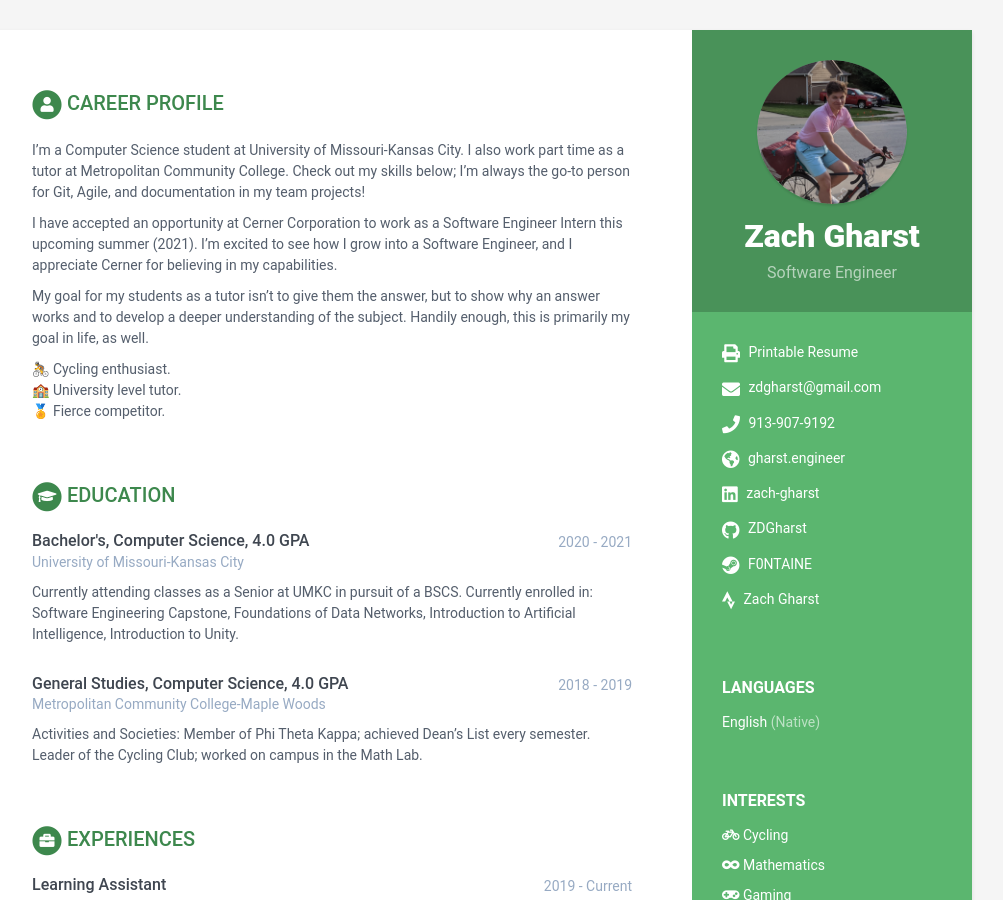
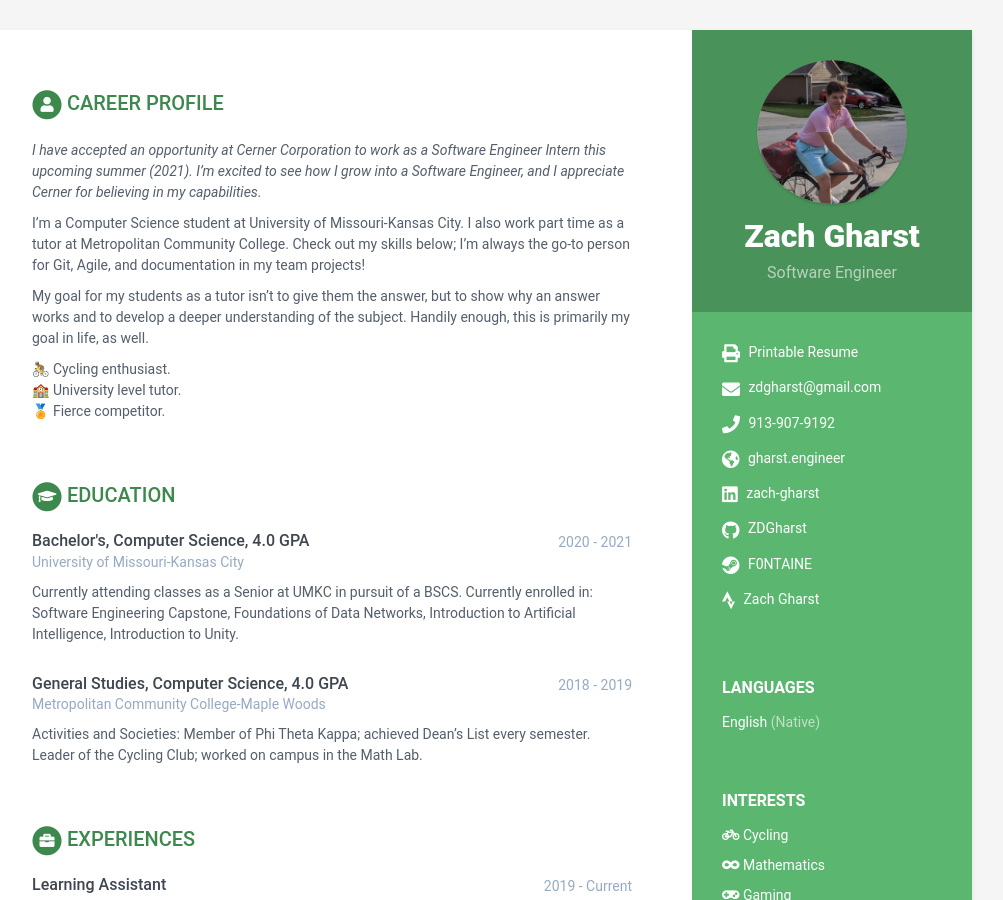
Before and after one commit to zachgharst/zachgharst.github.io, a Jekyll site: the page built from index.html, in a window 1280 px wide and 900 px high. Shown: the whole window, without its empty margins (168-1171 px from the left). Built offline with Jekyll 4.4.1, drawn with Linux system fonts in a browser that asks for light colours.

Commit message:
Format career profile

```diff
--- a/_data/data.yml
+++ b/_data/data.yml
@@ -61,9 +61,9 @@ sidebar:
 career-profile:
     title: Career Profile
     summary: |
+      *I have accepted an opportunity at Cerner Corporation to work as a Software Engineer Intern this upcoming summer (2021). I'm excited to see how I grow into a Software Engineer, and I appreciate Cerner for believing in my capabilities.*
+
       I'm a Computer Science student at University of Missouri-Kansas City. I also work part time as a tutor at Metropolitan Community College. Check out my skills below; I'm always the go-to person for Git, Agile, and documentation in my team projects!
-
-      I have accepted an opportunity at Cerner Corporation to work as a Software Engineer Intern this upcoming summer (2021). I'm excited to see how I grow into a Software Engineer, and I appreciate Cerner for believing in my capabilities.
 
       My goal for my students as a tutor isn't to give them the answer, but to show why an answer works and to develop a deeper understanding of the subject. Handily enough, this is primarily my goal in life, as well.
 
--- a/_includes/contact.html
+++ b/_includes/contact.html
@@ -89,7 +89,5 @@
       <a href="https://www.strava.com/athletes/{{ sidebar.strava }}" target="_blank"> Zach Gharst</a>
     </li>
     {% endif %}
-
-
   </ul>
 </div><!--//contact-container-->
```
